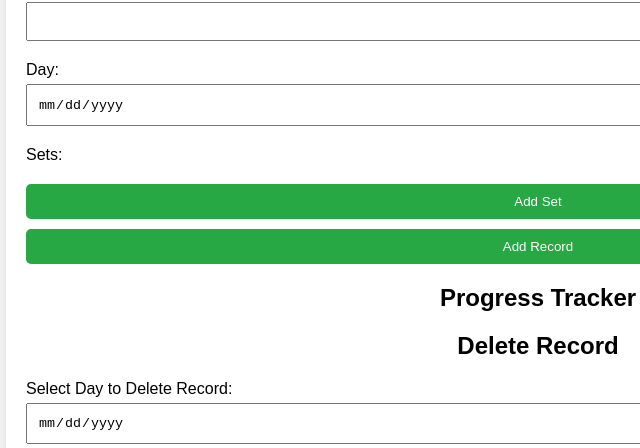
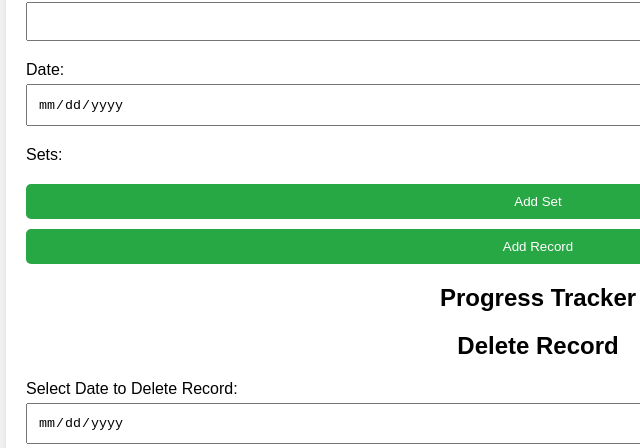
Before and after one commit to ganeshchandras/workout, a plain HTML site: page index.html in a window 1280 px wide. Shown: the part 419-867 px from the top of the page, 102-742 px from the left. Drawn offline with Linux system fonts and the light colour scheme.

Commit message:
Update index.html

```diff
--- a/index.html
+++ b/index.html
@@ -43,7 +43,7 @@
                     <!-- Exercise options will be populated here -->
                 </select>
 
-                <label for="day">Day:</label>
+                <label for="day">Date:</label>
                 <input type="date" id="day" required>
 
                 <label for="sets">Sets:</label>
@@ -66,7 +66,7 @@
         <div id="delete-record">
             <h2>Delete Record</h2>
             <form id="delete-form">
-                <label for="delete-day">Select Day to Delete Record:</label>
+                <label for="delete-day">Select Date to Delete Record:</label>
                 <input type="date" id="delete-day" required>
                 <button type="submit">Delete Record</button>
             </form>
```
